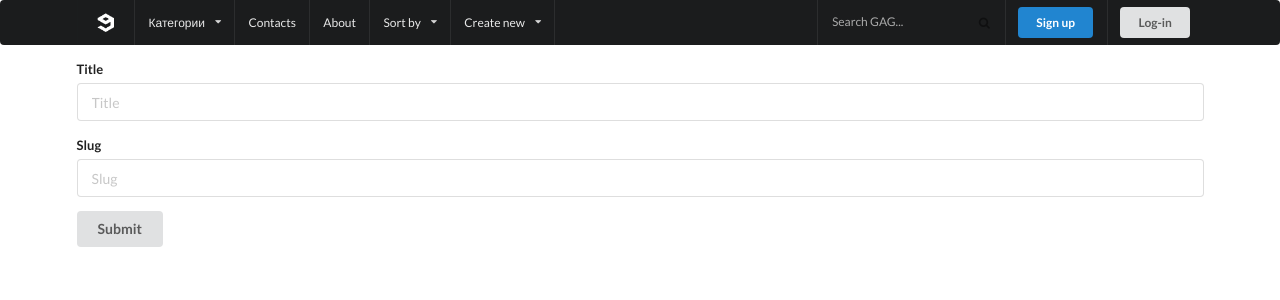
After one commit to Soltonbekov/ninegag, a Django app: page /create_category/add/ in a window 1280 px wide. The commit adds this page. Shown: the top 300 px of the page. Run offline with Django 3.2, Linux system fonts and the light colour scheme; data that the repository does not hold is empty; some libraries are stand-ins or nearby versions.

Commit message:
At coder lesson25

```diff
--- a/ningag/post/templates/post/base.html
+++ b/ningag/post/templates/post/base.html
@@ -35,6 +35,13 @@
                 <a class="item" href="{% url 'post_sort' 'dislike_desc' %}">Dislike Desc</a>
               </div>
             </div>
+            <div class="ui simple dropdown item">
+              Create new <i class="dropdown icon"></i>
+              <div class="menu">
+                <a class="item" href="{% url 'create_category' %}">Category</a>
+                <a class="item" href="{% url 'create_post' %}">Post</a>
+              </div>
+            </div>
             <div class="right menu">
               <div class="ui category search item">
                 <div class="ui transparent icon input">
--- /dev/null
+++ b/ningag/post/templates/post/create_category.html
@@ -0,0 +1,16 @@
+{% extends 'post/base.html' %}
+  {% block content %}
+    <form class="ui form" action="" method="GET">
+      <div class="ui container">
+      <div class="field">
+        <label>Title</label>
+        <input type="text" name="title" placeholder="Title">
+      </div>
+      <div class="field">
+        <label>Slug</label>
+        <input type="text" name="slug" placeholder="Slug">
+      </div>
+      <button class="ui button" type="submit">Submit</button>
+      </div>
+    </form>
+  {% endblock %}
--- a/ningag/post/views.py
+++ b/ningag/post/views.py
@@ -1,15 +1,16 @@
+# -*- coding: utf-8 -*-
+
 from django.http import Http404, HttpResponse
 from django.shortcuts import render
 from post.models import Post, Categories
 from django.shortcuts import redirect
-
+from post.forms import PostForm
 
 
 def post_like(request, post_id):
     post = Post.objects.get(id=post_id)
     post.like += 1
     post.save()
-
     return redirect('/')
 
 
@@ -17,7 +18,6 @@ def post_dislike(request, post_id):
     post = Post.objects.get(id=post_id)
     post.dislike += 1
     post.save()
-
     return redirect('/')
 
 
@@ -39,7 +39,6 @@ def post_sort(request, sort_type):
         'posts': posts,
         'categories': categories,
     }
-
     return render(request, 'post/post_list.html', context)
 
 
@@ -50,7 +49,6 @@ def post_list(request):
         'posts': posts,
         'categories': categories,
     }
-
     return render(request, 'post/post_list.html', context)
 
 
@@ -61,7 +59,6 @@ def post_detail(request, post_id):
         'posts': posts,
         'categories': categories,
     }
-
     return render(request, 'post/post_detail.html', context)
 
 
@@ -74,19 +71,43 @@ def post_by_category(request, slug):
         'category_news': category.post_set.all(),
         'categories': Categories.objects.all(),
     }
-
     return render(request, 'post/post_by_category.html', context)
 
 
-def about(requets):
+def about(request):
     categories = Categories.objects.all()
-
-    return render(requets, 'post/about.html', locals())
+    return render(request, 'post/about.html', locals())
 
 
-def contacts(requets):
+def contacts(request):
     context = {
         'categories': Categories.objects.all(),
     }
+    return render(request, 'post/contacts.html', context)
 
-    return render(requets, 'post/contacts.html', context)
+
+def create_category(request):
+    if 'title' in request.GET and 'slug' in request.GET:
+        Categories.objects.create(
+            title=request.GET['title'],
+            slug=request.GET['slug'],
+        )
+    context = {
+        'categories': Categories.objects.all(),
+    }
+    return render(request, 'post/create_category.html', context)
+
+
+def create_post(request):
+    categories = Categories.objects.all()
+    form = PostForm()
+    if request.method == 'POST':
+        form = PostForm(request.POST, request.FILES)
+        if form.is_valid():
+            form.save()
+            return redirect('/')
+    context = {
+        'categories': categories,
+        'form': form,
+    }
+    return render(request, 'post/create_post.html', context)
--- a/ningag/project/urls.py
+++ b/ningag/project/urls.py
@@ -9,12 +9,14 @@ from post import views
 urlpatterns =  [
     url(r'^admin/', admin.site.urls),
     url(r'^$', views.post_list, name = 'post_list'),
-    url(r'^(?P<sort_type>[\w-]+)/$', views.post_sort, name = 'post_sort'),
+    url(r'^sort/(?P<sort_type>[\w-]+)/$', views.post_sort, name = 'post_sort'),
     url(r'^about/$', views.about, name = 'about'),
     url(r'^contacts/$', views.contacts, name = 'contacts'),
     url(r'^(?P<post_id>[0-9]+)/like/$', views.post_like, name = 'post_like'),
     url(r'^(?P<post_id>[0-9]+)/dislike/$', views.post_dislike, name = 'post_dislike'),
     url(r'^(?P<post_id>[0-9]+)/$', views.post_detail, name = 'post_detail'),
-    url(r'^(?P<slug>[\w-]+)/$', views.post_by_category, name = 'post_by_category'),
+    url(r'^category/(?P<slug>[\w-]+)/$', views.post_by_category, name = 'post_by_category'),
+    url(r'^create_category/add/$', views.create_category, name = 'create_category'),
+    url(r'^create_post/add/$', views.create_post, name = 'create_post'),
 ] + static(settings.MEDIA_URL, document_root=settings.MEDIA_ROOT)\
   + static(settings.STATIC_URL, document_root=settings.STATIC_ROOT)
```
Also changed, not shown: ningag/post/forms.py (added, +10 -0 lines), ningag/post/templates/post/create_post.html (added, +9 -0 lines), ningag/media/post/post_picture/c1ff800c6bca1043eda7d8465d94a317.jpg (added).
